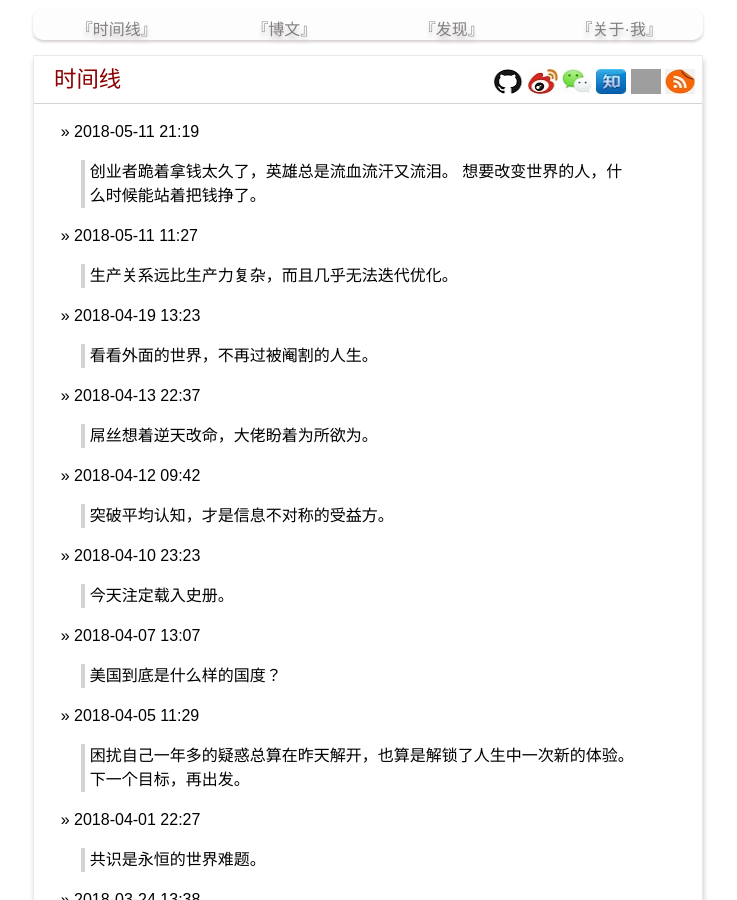
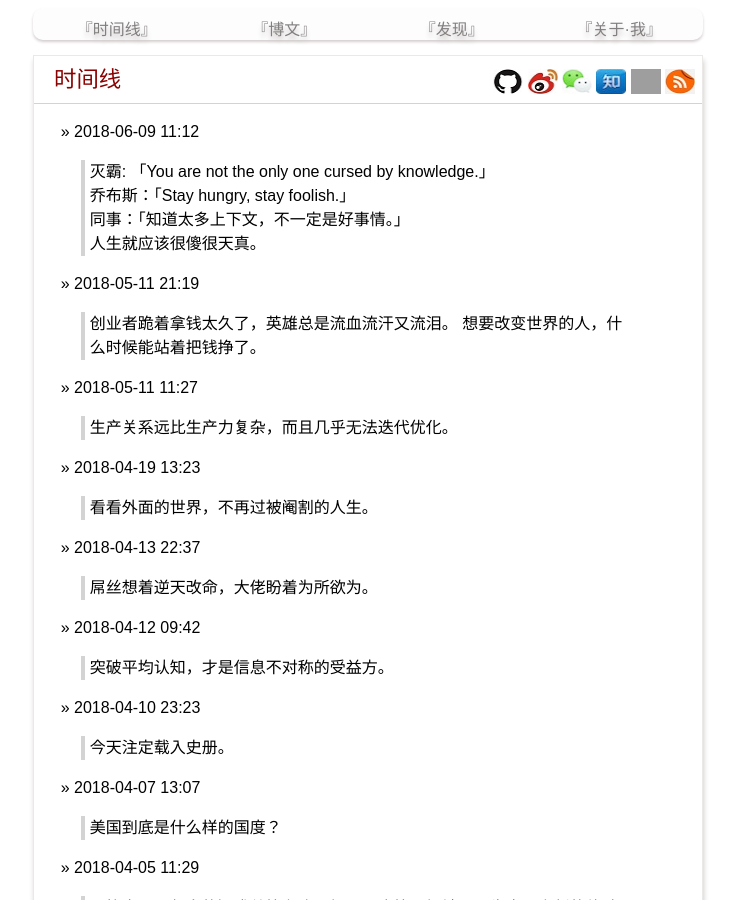
Before and after one commit to yanyiwu/blog, a Jekyll site: the page built from index.md, in a window 1280 px wide and 900 px high. Shown: the whole window, without its empty margins (272-1009 px from the left). Built offline with Jekyll 4.4.1, drawn with Linux system fonts in a browser that asks for light colours; Markdown is read by kramdown in place of the engine named in the settings; comment, search, counter and statistics services are not loaded; grey boxes are pictures that could not be loaded.

Commit message:
[moment] stay foolish

```diff
--- a/index.md
+++ b/index.md
@@ -2,6 +2,13 @@
 layout: post_without_date
 title: 时间线
 ---
+
+&raquo; 2018-06-09 11:12
+
+> 灭霸: 「You are not the only one cursed by knowledge.」
+> 乔布斯：「Stay hungry, stay foolish.」
+> 同事：「知道太多上下文，不一定是好事情。」
+> 人生就应该很傻很天真。
 
 &raquo; 2018-05-11 21:19
 
```
